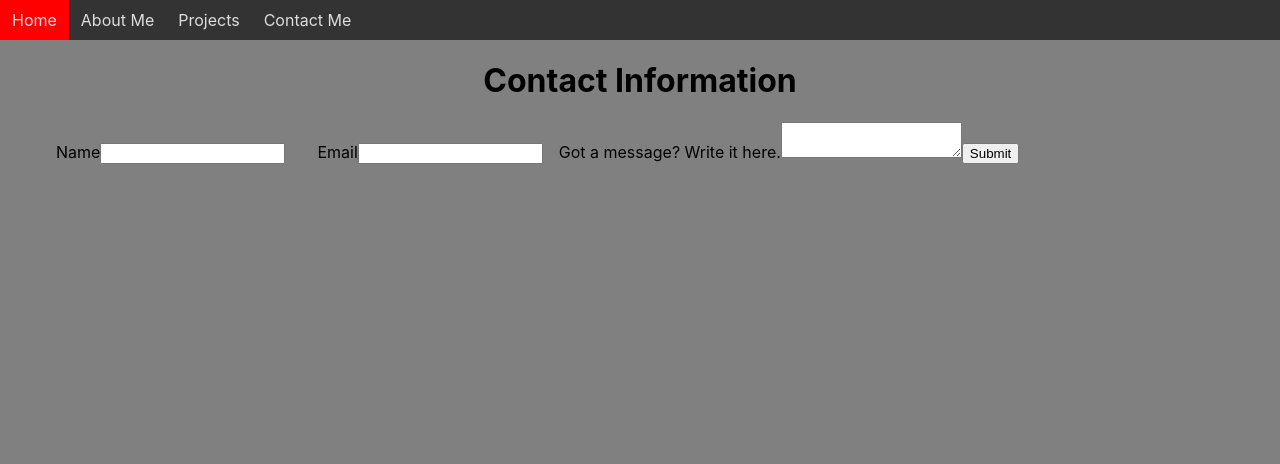
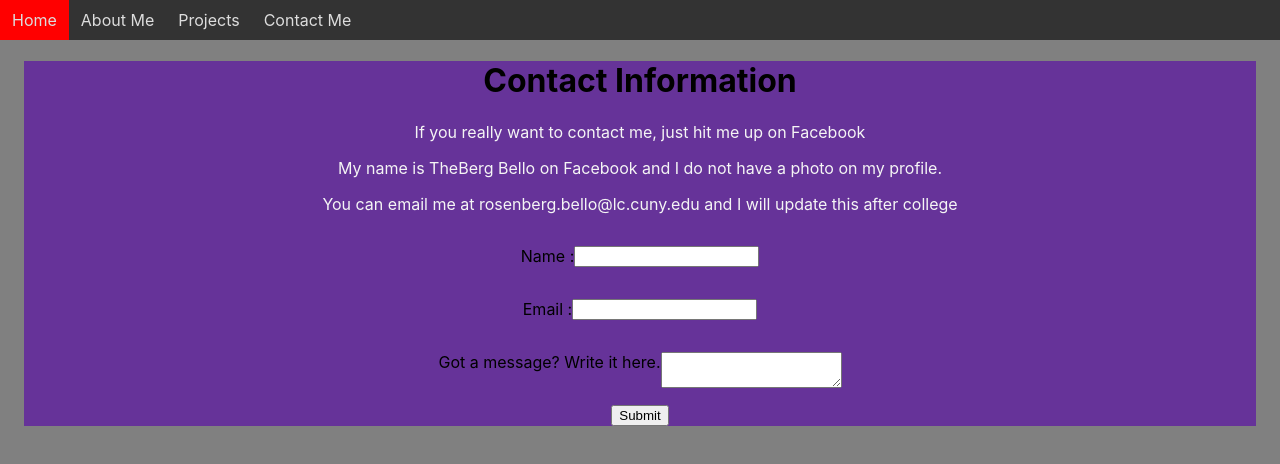
Before and after one commit to Bello2441/bello2441-github.io, a React (Create React App) app: page /Contact_Me in a window 1280 px wide. Shown: the top 464 px of the page. Built offline with nearby package versions, Linux system fonts and the light colour scheme.

Commit message:
fixed some stuff

```diff
--- a/src/App.js
+++ b/src/App.js
@@ -11,7 +11,7 @@ function App() {
   return (
     <Router>
       <div>
-        <nav>
+        <nav className="">
           <ul>
             <li>
               <Link to="/">Home</Link>
--- a/src/components/ContactMe.js
+++ b/src/components/ContactMe.js
@@ -5,29 +5,37 @@ class Contact extends React.Component {
         name : "",
         email : ""
      }
-handleClick() {
-    alert.log('Hey, {name} your message was sent successfully');
+handleClick = () => {
+    alert(`Hey, ${this.state.name} your message was sent`);
 }
 
+handleNameChange = event => {
+    console.log("input updated!");
+    console.log(event.target);
+    this.setState({name: event.target.value});
+}
     render() {
         return (
             <form className="container">
                <h1 className="App">Contact Information</h1>
+               <p style={{color : 'whitesmoke'}}>If you really want to contact me, just hit me up on Facebook</p>
+               <p style={{color : 'whitesmoke'}}>My name is TheBerg Bello on Facebook and I do not have a photo on my profile.</p>
+               <p style={{color : 'whitesmoke'}}>You can email me at rosenberg.bello@lc.cuny.edu and I will update this after college</p>
                 <label className="nameplate">
-                    Name
-                    <input type="text" name="name" />
+                    Name :
+                    <input type="text" name="name" onChange={this.handleNameChange}/>
                 </label>
                 <label className="nameplate">
-                    Email
+                    Email :
                     <input type="text" email="name" />
                 </label>
-                <label>
+                <label className="nameplate">
                     Got a message? Write it here.
                     <textarea>
 
                     </textarea>
                 </label>
-                <button onClick={() => this.handleClick()}> Submit </button>
+                <button onClick={this.handleClick}> Submit </button>
             </form>
         );
     }
--- a/src/components/Home.js
+++ b/src/components/Home.js
@@ -5,7 +5,7 @@ function Home() {
     return (
         <div className="App">
             <h1 className="headStyle">Home page</h1>
-            <p style={{color :'white'}}> Hello, my name is Rosenberg Bello and this is my portfolio.</p>
+            <p style={{color :'white'}}>Hello, my name is Rosenberg Bello and this is my portfolio.</p>
             <p style={{color :'white'}}>This is my first multi-page website using react!</p>
             <p style={{color :'white'}}>I hope anyone viewing enjoys what I did</p>
             <p style={{color :'white'}}>and I will update as soon as I can.</p>
--- a/src/index.css
+++ b/src/index.css
@@ -20,10 +20,14 @@ code {
   margin-right: auto;
   align-items: center;
   display: block;
+  text-align: center;
+  background-color: rebeccapurple;
 }
 
 .nameplate {
   padding: 1rem;
+  display: flex;
+  justify-content: center;
 }
 
 .homeImg {
```
